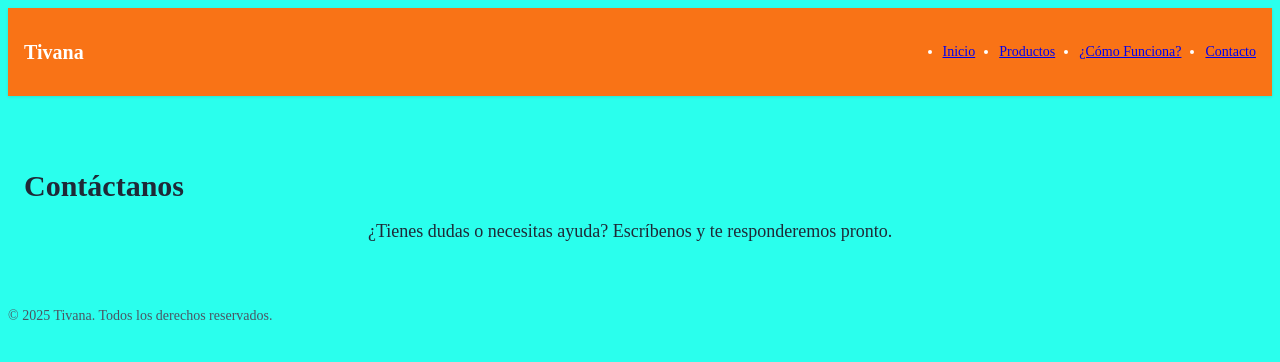
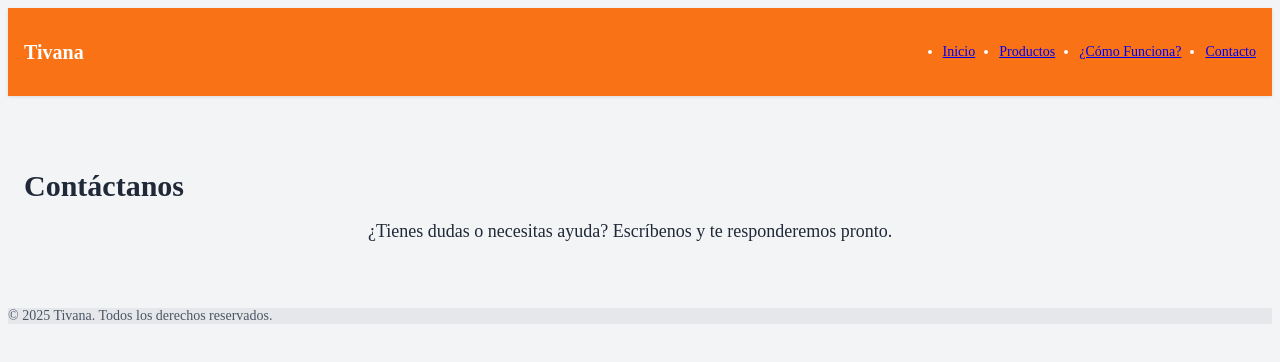
Before and after one commit to kendercuba/tivana-web, a plain HTML site: page contacto.html in a window 1280 px wide. Shown: the top 362 px of the page. Drawn offline with Linux system fonts and the light colour scheme.

Commit message:
rehacer colores

```diff
--- a/output.css
+++ b/output.css
@@ -19,7 +19,7 @@ body { font-family: 'sans-serif'; background-color: #f3f4f6; color: #1f2937; }
 .px-4 { padding-left: 1rem; padding-right: 1rem; }
 .text-lg { font-size: 1.125rem; }
 .max-w-xl { max-width: 36rem; }
-.bg-gray-100 { background-color: #2affed; }
-.bg-gray-200 { background-color: #2affed; }
+.bg-gray-100 { background-color: #f3f4f6; }
+.bg-gray-200 { background-color: #e5e7eb; }
 .text-gray-800 { color: #1f2937; }
 .text-gray-600 { color: #4b5563; }
```
